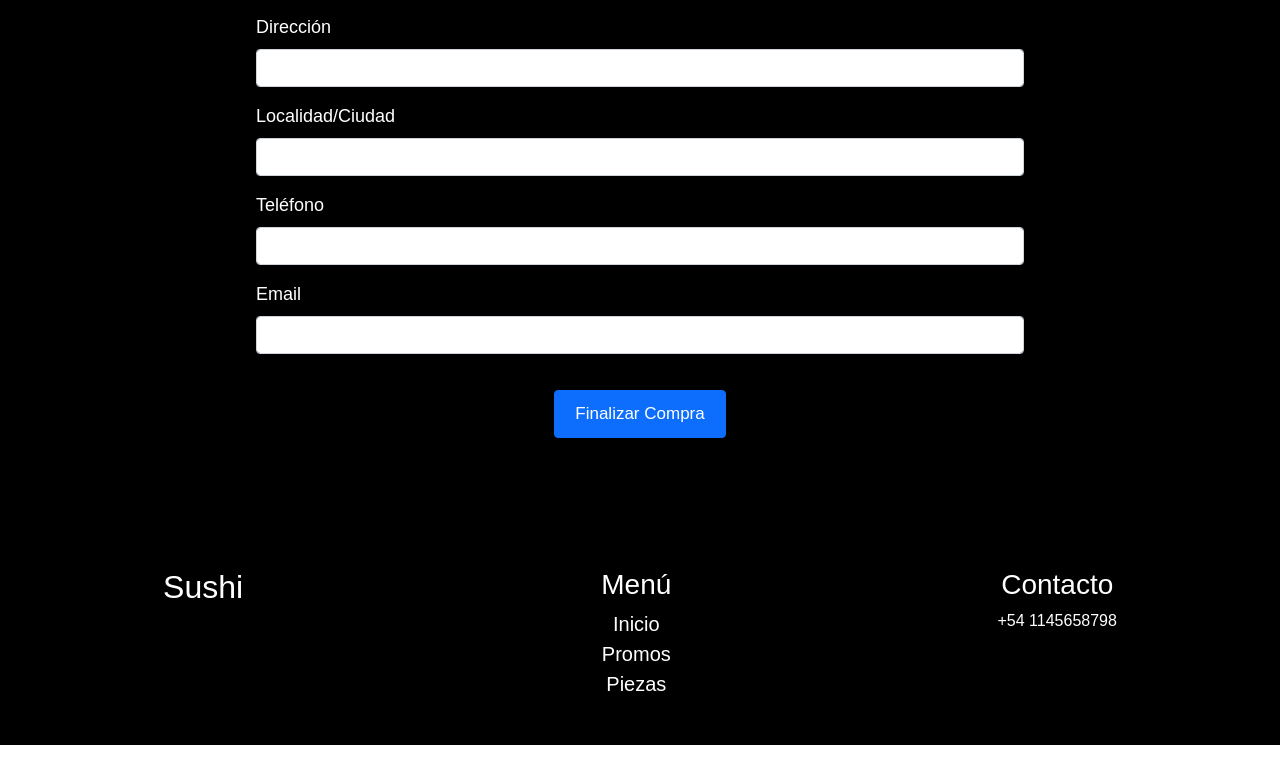
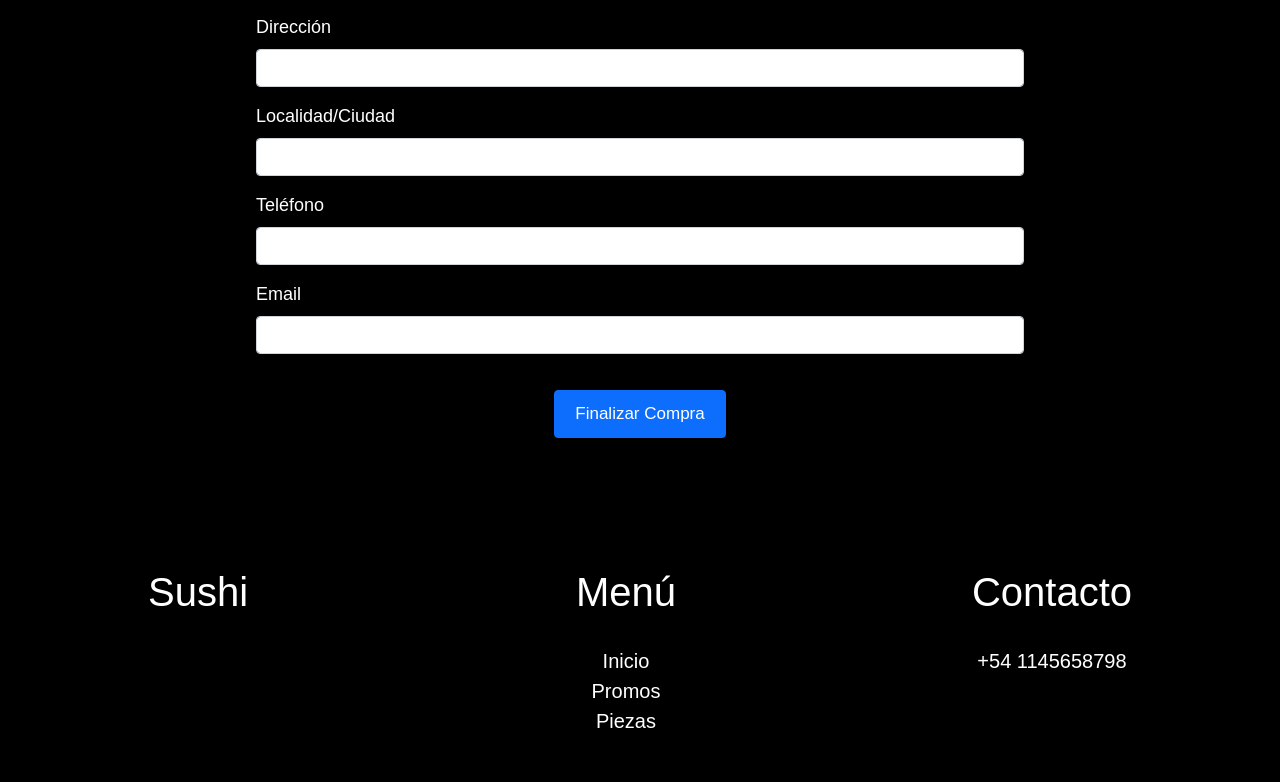
Before and after one commit to nicolasrivas2001/Proyecto-ReactJs, a React (Create React App) app: page /formulario in a window 1280 px wide. Shown: the part 353-1135 px from the top of the page. Before the commit the page ends 1098 px from the top, so only its background shows below. Built offline with nearby package versions, Linux system fonts and the light colour scheme.

Commit message:
arreglo de render item list

```diff
--- a/src/Componentes/BotonDetail.js
+++ b/src/Componentes/BotonDetail.js
@@ -5,13 +5,18 @@ import { CartContext } from "./Context";
 export const BotonDetail=(props)=>{
     console.log(props.item.nombre)
     const {setDetailImagen,setDetailNombre,setDetailPrecio,enviarAdetail}=useContext(CartContext);
-    const datosDetail=(imagen,nombre,precio)=>{
+
+
+    const datosDetail=()=>{
+        const imagen=props.item.imagen;
+        const nombre=props.item.nombre;
+        const precio=props.item.precio;
         setDetailImagen(imagen);
         setDetailNombre(nombre);
         setDetailPrecio(precio);
     }
 
     return(
-        <div className="ver-mas" onClick={datosDetail(props.item.imagen,props.item.nombre,props.item.precio)}>Verr más</div>
+        <div className="ver-mas" onClick={datosDetail}>Ver más</div>
     )
 }
--- a/src/Componentes/Count.js
+++ b/src/Componentes/Count.js
@@ -22,7 +22,7 @@ export const Count=(props)=>{
                 <div className="count">{count}</div>
                 <div onClick={()=>Incrementar(count)}>+</div>
             </div>
-            <div>
+            <div className="contenedor-agregar-carrito">
                 <div className="boton-agregar-carrito" onClick={()=>addItem(count,{imagen:props.imagen,nombre:props.nombre,precio:props.precio,cantidad:count},precio*count)}>Agregar al Carrito</div>
             </div>
         </div>
--- a/src/Componentes/ItemList.js
+++ b/src/Componentes/ItemList.js
@@ -16,8 +16,8 @@ export const ItemList=()=>{
                     </div>
                     <div className="nombre"><p>{i.nombre}</p></div>
                     <div className="precio"><p>{`$`+i.precio}</p></div>
-                    <Link to="/detalle"><div className="contenedor-ver-mas">
-                    {/* <div className="ver-mas" onClick={enviarAdetail(i.imagen,i.nombre,i.precio)}>Ver más</div> */}
+                    <Link to="/detalle"><div>
+                    {/* <div className="ver-mas" onClick={enviarAdetail(i.imagen,i.nombre,i.precio)}>Ver más</div>  */}
                         <BotonDetail item={i}></BotonDetail>
                         </div></Link>
                 </div>
--- a/src/Componentes/ItemListPiezas.js
+++ b/src/Componentes/ItemListPiezas.js
@@ -43,7 +43,9 @@ export const ItemListCategoria=(props)=>{
                         {/* <div className="contenedor-ver-mas">
                             <div className="ver-mas" onClick={datosDetail(i.imagen,i.nombre,i.precio)}>Verr más</div>
                         </div> */}
+                        <div className="contenedor-ver-mas">
                         <BotonDetail item={i}></BotonDetail>
+                        </div>
                     </Link>
 
                 </div>
--- a/src/sass/estilos.css
+++ b/src/sass/estilos.css
@@ -156,9 +156,9 @@ body .ContenedorPromos .contenedor-titulo h3 {
   padding: 40px;
   margin: 30px;
   color: #ffffff;
-  font-size: 90px;
+  font-size: 800%;
   position: relative;
-  top: -700px;
+  top: -750px;
   -webkit-box-shadow: 20px 20px 20px 20px rgba(0, 0, 0, 0.8);
           box-shadow: 20px 20px 20px 20px rgba(0, 0, 0, 0.8);
 }
@@ -244,7 +244,7 @@ body .ContenedorPromos .Promos .producto .contenedor-ver-mas {
 }
 
 body .ContenedorPromos .Promos .producto .contenedor-ver-mas .ver-mas {
-  font: 20px;
+  font-size: 20px;
   border-radius: 10px;
   width: 50%;
   color: white;
@@ -255,11 +255,21 @@ body .ContenedorPromos .Promos .producto .agregar-carrito .cantidad {
   font-size: 20px;
 }
 
-body .ContenedorPromos .Promos .producto .agregar-carrito .boton-agregar-carrito {
+body .ContenedorPromos .Promos .producto .agregar-carrito .contenedor-agregar-carrito {
+  display: -webkit-box;
+  display: -ms-flexbox;
+  display: flex;
+  -webkit-box-pack: end;
+      -ms-flex-pack: end;
+          justify-content: flex-end;
+}
+
+body .ContenedorPromos .Promos .producto .agregar-carrito .contenedor-agregar-carrito .boton-agregar-carrito {
+  text-align: center;
   font-size: 18px;
 }
 
-body .ContenedorPromos .Promos .producto .agregar-carrito .boton-agregar-carrito:hover {
+body .ContenedorPromos .Promos .producto .agregar-carrito .contenedor-agregar-carrito .boton-agregar-carrito:hover {
   background-color: #af4444;
 }
 
@@ -422,6 +432,19 @@ body .Footer {
   display: flex;
   -ms-flex-pack: distribute;
       justify-content: space-around;
+}
+
+body .Footer h3 {
+  font-size: 40px;
+  margin-bottom: 30px;
+}
+
+body .Footer h2 {
+  font-size: 40px;
+}
+
+body .Footer p {
+  font-size: 20px;
 }
 
 body .Footer div {
--- a/src/sass/estilos.scss
+++ b/src/sass/estilos.scss
@@ -106,9 +106,9 @@ body{
                 padding: 40px;
                 margin: 30px;
                 color: #ffffff;
-                font-size: 90px;
+                font-size: 800%;
                 position: relative;
-                top:-700px;
+                top:-750px;
                 box-shadow: 20px 20px 20px 20px rgba(0,0,0,.8);
             }
         }
@@ -158,7 +158,7 @@ body{
                     display: flex;
                     justify-content: center;
                     .ver-mas{
-                        font: 20px;
+                        font-size: 20px;
                         border-radius: 10px;
                         width: 50%;
                         color: white;
@@ -169,10 +169,15 @@ body{
                     .cantidad{
                         font-size: 20px;
                     }
-                    .boton-agregar-carrito{
-                        font-size: 18px;
-                        &:hover{
-                            background-color: rgb(175, 68, 68);
+                    .contenedor-agregar-carrito{
+                        display: flex;
+                        justify-content: flex-end;
+                        .boton-agregar-carrito{
+                            text-align: center;
+                            font-size: 18px;
+                            &:hover{
+                                background-color: rgb(175, 68, 68);
+                            }
                         }
                     }
                 }
@@ -295,6 +300,16 @@ body{
         color: white;
         display: flex;
         justify-content: space-around;
+        h3{
+            font-size: 40px;
+            margin-bottom: 30px;
+        }
+        h2{
+            font-size: 40px;
+        }
+        p{
+            font-size: 20px;
+        }
         div{
             padding: 30px 0px;
             text-align: center;
```
Also changed, not shown: 1 other file (tests, documents, lock files or other folders).
